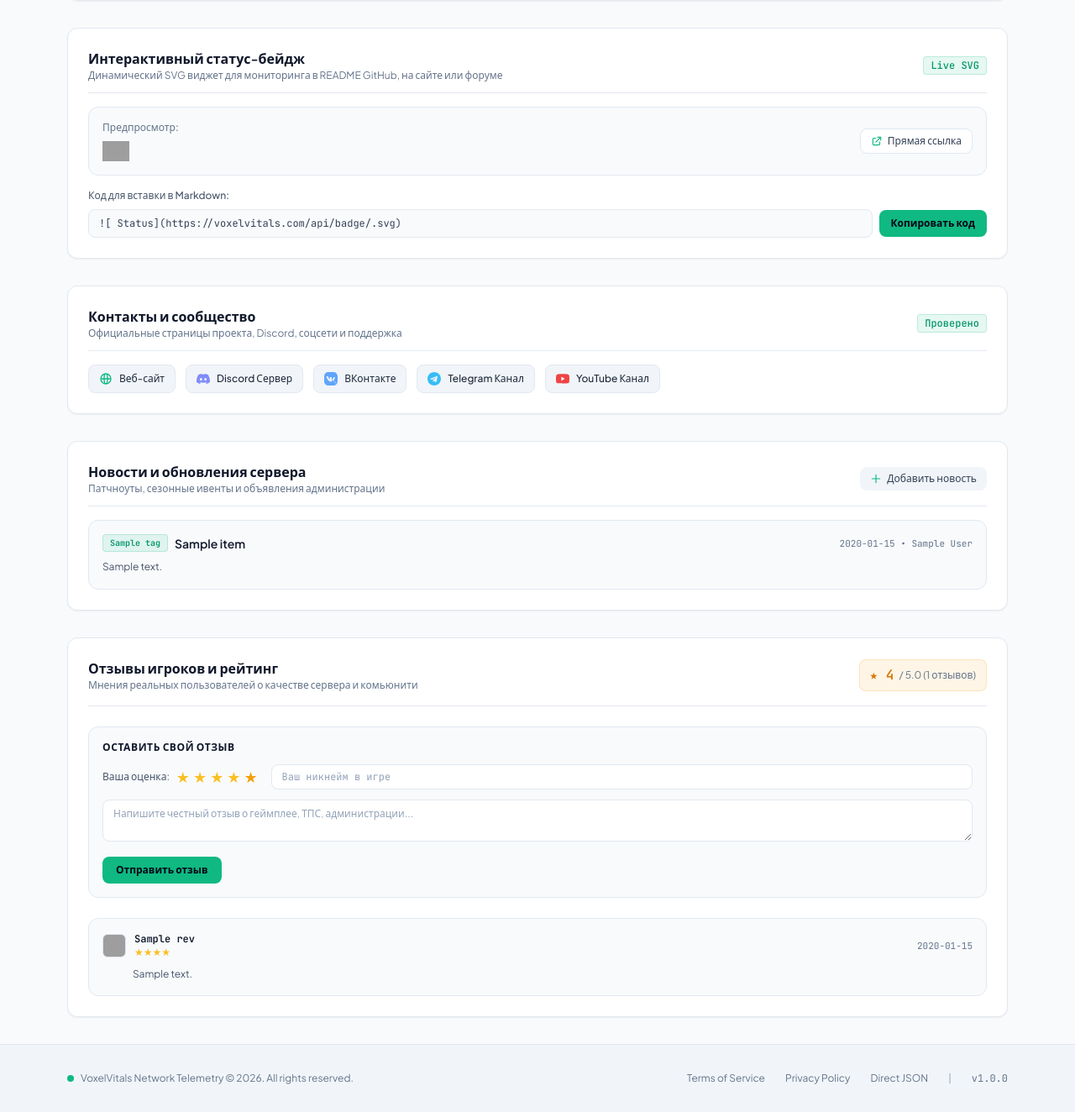
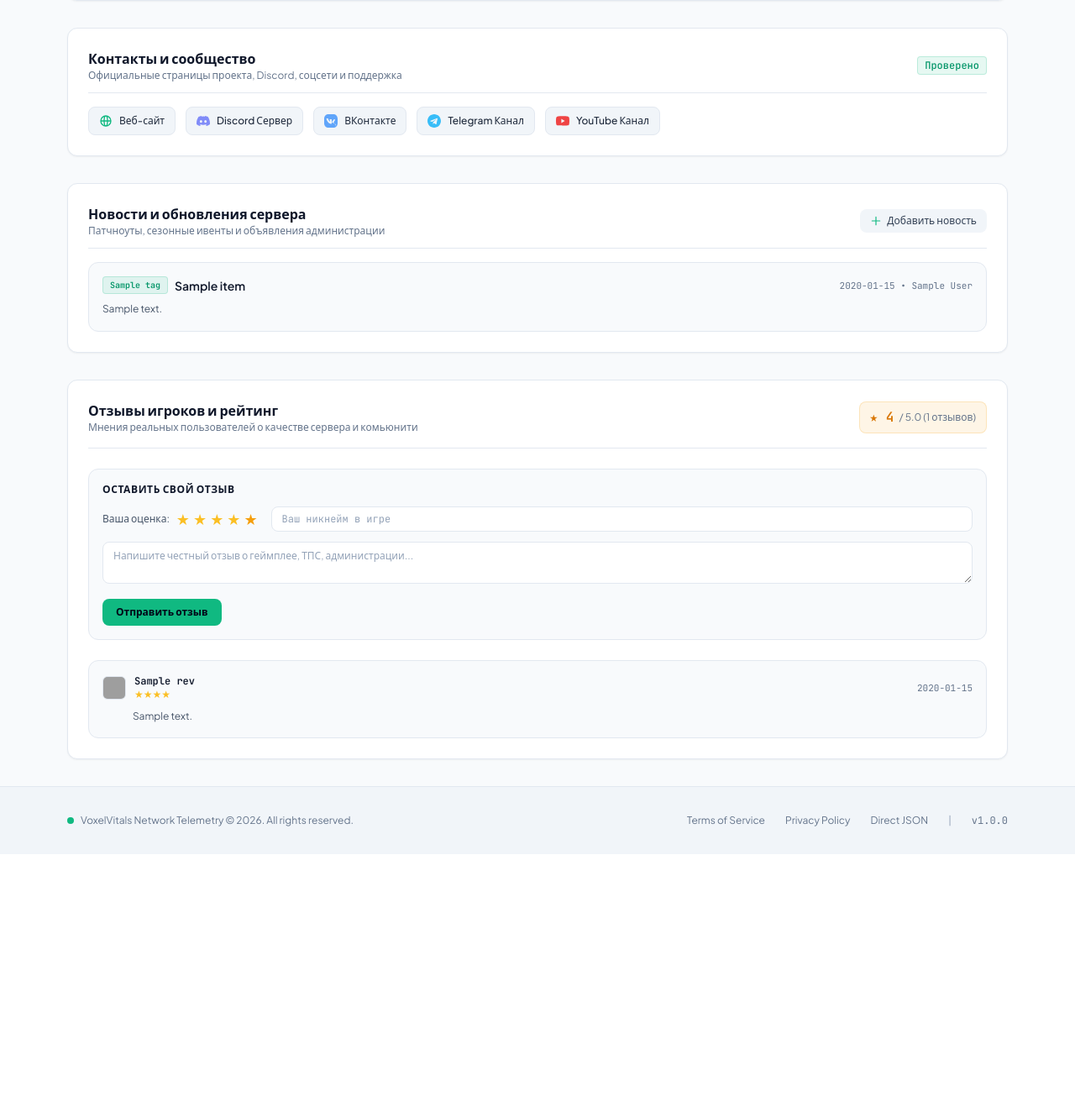
Before and after one commit to soroka-ilya/voxelvitals, a Python web app: template app/templates/server.html in a window 1280 px wide. Shown: the part 939-2263 px from the top of the page at 84% size. After the commit the page ends 1956 px from the top, so only its background shows below. Run offline with Jinja, Linux system fonts and the light colour scheme; the template is opened without the code that fills it: most values are stand-ins (such as "Sample title", 1, 10 or a date in 2020); grey boxes marked "Sample" are stand-in pictures; some libraries are stand-ins or nearby versions; grey boxes are pictures that could not be loaded.

Commit message:
fix(ui): remove interactive status badge section from server page

```diff
--- a/app/templates/server.html
+++ b/app/templates/server.html
@@ -146,42 +146,7 @@
     </div>
   </div>
 
-  <!-- Live Status Badge Card -->
-  <div class="rounded-xl border border-slate-200 dark:border-[#273147] bg-white dark:bg-[#161b26] p-6 shadow-sm space-y-4 transition-colors">
-    <div class="border-b border-slate-200 dark:border-[#273147] pb-3 flex items-center justify-between">
-      <div>
-        <h2 class="text-base font-semibold text-slate-900 dark:text-white">Интерактивный статус-бейдж</h2>
-        <p class="text-xs text-slate-500 dark:text-slate-400">Динамический SVG виджет для мониторинга в README GitHub, на сайте или форуме</p>
-      </div>
-      <span class="text-xs font-mono px-2 py-0.5 rounded bg-emerald-500/10 text-emerald-600 dark:text-emerald-400 border border-emerald-500/20 font-medium">
-        Live SVG
-      </span>
-    </div>
 
-    <div class="flex flex-col sm:flex-row sm:items-center justify-between gap-4 p-4 rounded-xl bg-slate-50 dark:bg-[#0c0f17] border border-slate-200 dark:border-[#273147]">
-      <div>
-        <span class="text-xs text-slate-500 dark:text-slate-400 block mb-2 font-medium">Предпросмотр:</span>
-        <img src="/api/badge/{{ status.address }}.svg{% if status.edition == 'bedrock' %}?bedrock=true{% endif %}" alt="{{ status.address }} status badge" class="h-6 object-contain" />
-      </div>
-
-      <div class="flex items-center gap-2">
-        <a href="/api/badge/{{ status.address }}.svg{% if status.edition == 'bedrock' %}?bedrock=true{% endif %}" target="_blank" rel="noopener noreferrer" class="px-3 py-1.5 rounded-lg text-xs font-medium bg-white dark:bg-[#273147] hover:bg-slate-100 dark:hover:bg-[#3b4866] text-slate-700 dark:text-slate-200 border border-slate-200 dark:border-transparent transition-colors flex items-center gap-1.5">
-          <svg class="w-3.5 h-3.5 text-emerald-500" fill="none" stroke="currentColor" viewBox="0 0 24 24"><path stroke-linecap="round" stroke-linejoin="round" stroke-width="2" d="M10 6H6a2 2 0 00-2 2v10a2 2 0 002 2h10a2 2 0 002-2v-4M14 4h6m0 0v6m0-6L10 14"/></svg>
-          <span>Прямая ссылка</span>
-        </a>
-      </div>
-    </div>
-
-    <div class="space-y-2">
-      <label class="text-xs text-slate-600 dark:text-slate-300 block font-medium">Код для вставки в Markdown:</label>
-      <div class="flex items-center gap-2">
-        <input type="text" readonly value="![{{ status.address }} Status](https://voxelvitals.com/api/badge/{{ status.address }}.svg{% if status.edition == 'bedrock' %}?bedrock=true{% endif %})" class="w-full text-xs font-mono bg-slate-50 dark:bg-[#0c0f17] border border-slate-200 dark:border-[#273147] rounded-lg px-3 py-2 text-slate-700 dark:text-slate-300 focus:outline-none select-all" />
-        <button type="button" onclick="copySnippet(this.previousElementSibling.value, this);" class="text-xs px-3.5 py-2 rounded-lg bg-emerald-500 hover:bg-emerald-400 text-slate-950 font-semibold transition-colors flex-shrink-0">
-          Копировать код
-        </button>
-      </div>
-    </div>
-  </div>
 
   <!-- Server Contacts & Official Links -->
   {% if extra_info and extra_info.contacts %}
```
Also changed, not shown: tests/test_features.py (+5 -4 lines).
